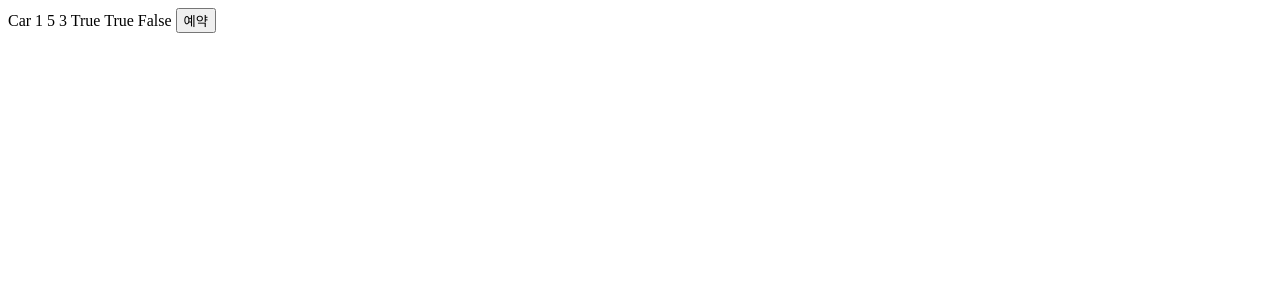
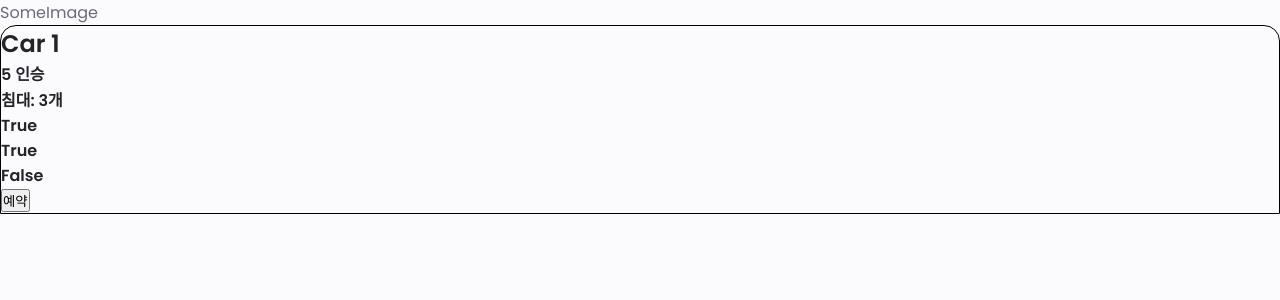
Before and after one commit to shnyoo/justdohit, a Django app: page /detail/1 in a window 1280 px wide. Shown: the top 300 px of the page. Run offline with Django 4.2, Linux system fonts and the light colour scheme; data comes from the database, SQL or seed files in the repository.

Commit message:
modified style of detail.html

```diff
--- a/testproject/home/templates/detail.html
+++ b/testproject/home/templates/detail.html
@@ -1,8 +1,35 @@
-{{car_detail.name}}
-{{car_detail.passNum}}
-{{car_detail.bedNum}}
-{{car_detail.fridge}}
-{{car_detail.mcwave}}
-{{car_detail.tv}}
+{% load static %}
+<!DOCTYPE html>
+<html lang="en">
+<head>
+    <meta charset="UTF-8">
+    <meta http-equiv="X-UA-Compatible" content="IE=edge">
+    <meta name="viewport" content="width=device-width, initial-scale=1.0">
+    <link rel="stylesheet" href="{% static 'css/detail.css' %}">
+    <title>Document</title>
+</head>
+<body>
 
-<button href="{% url 'reserve' car_detail.id %}">예약</button>
+    <div class="carImg">
+        SomeImage
+    </div>
+
+    <div class="carInfo">
+        <h2>{{car_detail.name}}</h2>
+
+        <h4>
+            {{car_detail.passNum}}
+            <label for="car_detail.passNum">인승</label>
+        </h4>
+        <h4>
+            <label for="car_detail.bedNum">침대: </label>
+            {{car_detail.bedNum}}개
+        </h4>
+        <h4>{{car_detail.fridge}}</h4>
+        <h4>{{car_detail.mcwave}}</h4>
+        <h4>{{car_detail.tv}}</h4>
+        <button href="{% url 'reserve' car_detail.id %}">예약</button>
+    </div>
+
+</body>
+</html>
--- /dev/null
+++ b/testproject/static/css/detail.css
@@ -0,0 +1,113 @@
+/* ================ GOOGLE FONTS =============== */
+@import url('https://fonts.googleapis.com/css2?family=Poppins:wght@400;500;600&display=swap');
+
+
+/* ================= Variable CSS =============== */
+:root {
+--header-height: 3rem;
+
+/* ========= COLORS =========== */
+/* Change favorite color */
+--hue-color: 250;
+
+/* HSL color mode */
+--first-color: hsl(var(--hue-color), 69%, 61%);
+--first-color-second:hsl(var(--hue-color), 69%, 61%);
+--first-color-alt: hsl(var(--hue-color), 57%, 53%);
+--first-color-lighter: hsl(var(--hue-color), 92%, 85%);
+--title-color: hsl(var(--hue-color), 8%, 15%);
+--text-color: hsl(var(--hue-color), 8%, 45%);
+--text-color-light: hsl(var(--hue-color), 8%, 65%);
+--input-color: hsl(var(--hue-color), 70%, 96%);
+--body-color: hsl(var(--hue-color), 60%, 99%);
+--container-color: #FFF;
+
+/* ======== FONT & Typography ========== */
+--body-font: 'Poppins', sans-serif;
+
+/* .5rem = 8px, 1rem = 16px, 1.5rem = 24px ... */
+--big-font-size: 2rem;
+--h1-font-size: 1.5rem;
+--h2-font-size: 1.25rem;
+--h3-font-size: 1.125rem;
+--normal-font-size: .938rem;
+--small-font-size: .813rem;
+--smaller-font-size: .75rem;
+
+
+/* ========= FONT Weight =============== */
+--font-medium: 500;
+--font-semi-bold: 600;
+}
+
+/* Font size for large devices */
+/* screen: sets the screen size of media query */
+@media screen and (min-width: 968px){
+    :root{
+    --big-font-size: 3rem;
+    --h1-font-size: 2.25rem;
+    --h2-font-size: 1.5rem;
+    --h3-font-size: 1.25rem;
+    --normal-font-size: 1rem;
+    --small-font-size: .875rem;
+    --smaller-font-size: .813rem;
+    }
+}
+
+/* ============ BASE ================*/
+*{
+    box-sizing: border-box;
+    padding: 0;
+    margin: 0;
+}
+
+html{
+    scroll-behavior: smooth;
+    height:100%;
+}
+
+body{
+    margin: 0;
+    font-family: var(--body-font);
+    font-size: var(--body-font-size);
+    background-color: var(--body-color);
+    color: var(--text-color);
+    overflow-y: hidden; /* Hide vertical scrollbar */
+    overflow-x: hidden; /* Hide horizontal scrollbar */
+    height: 100%;
+}
+
+h1,h2,h3,h4{
+    color: var(--title-color);
+    font-weight: var(--font-semi-bold);
+}
+
+ul, li{
+    list-style: none;
+}
+
+a{
+    text-decoration: none;
+    color: var(--title-color);
+}
+
+/* ================== Car ========================== */
+.car {
+    padding: 20px;
+    box-shadow: 0 1px 5px rgba(0,0,0,0.15);
+    height: 100%;
+    display: grid;
+    grid-template-columns: 1fr;
+    gap: 10px;
+}
+
+.carImg{
+    position: relative;
+}
+
+.carInfo{
+    border: 1px solid black;
+    border-radius: 1rem 1rem 0 0;
+    position: relative;
+    bottom: 0;
+}
```
Also changed, not shown: testproject/home/templates/search.html (+30 -0 lines), testproject/static/css/search.css (+105 -0 lines), testproject/static/js/search.js (+30 -0 lines).
